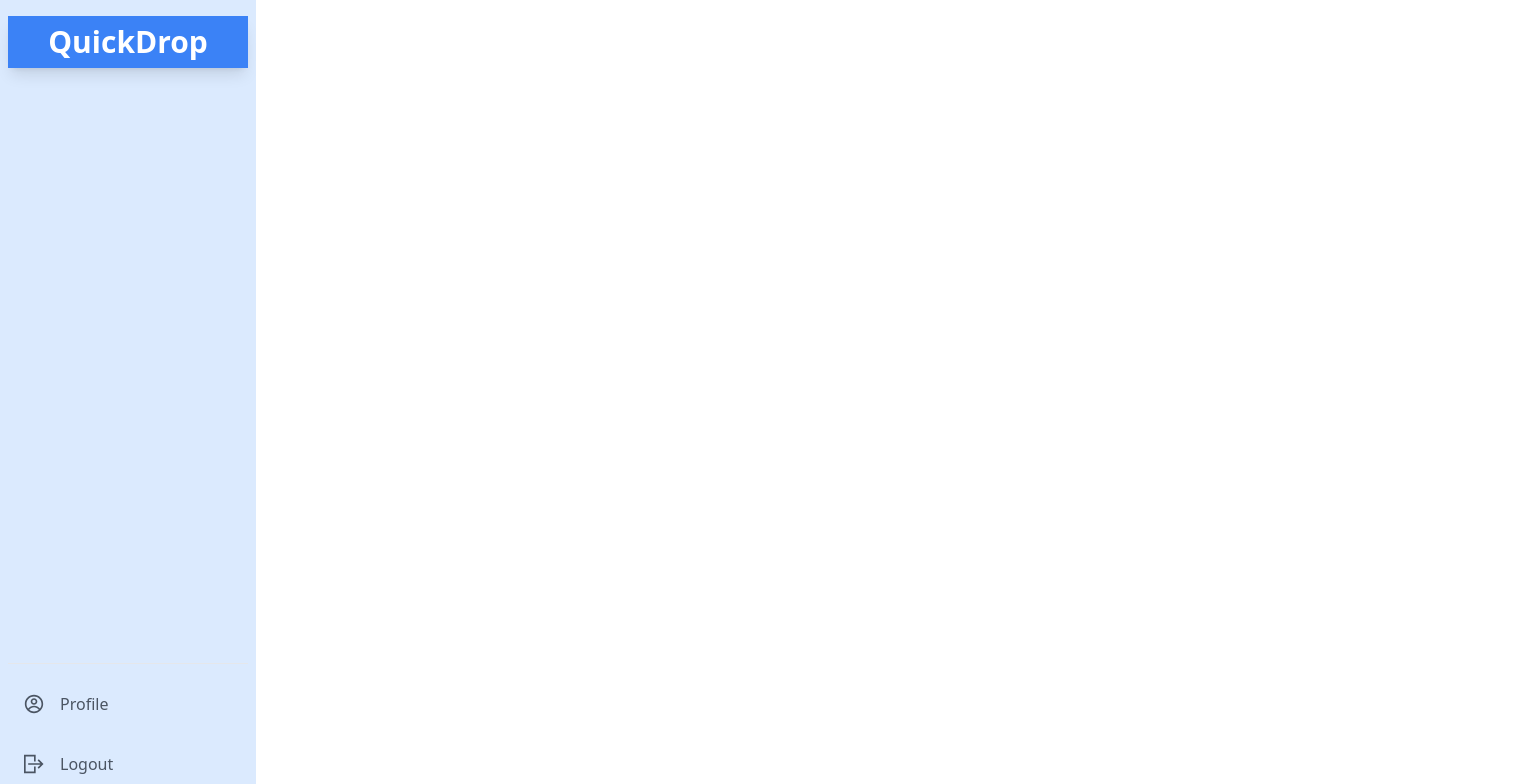
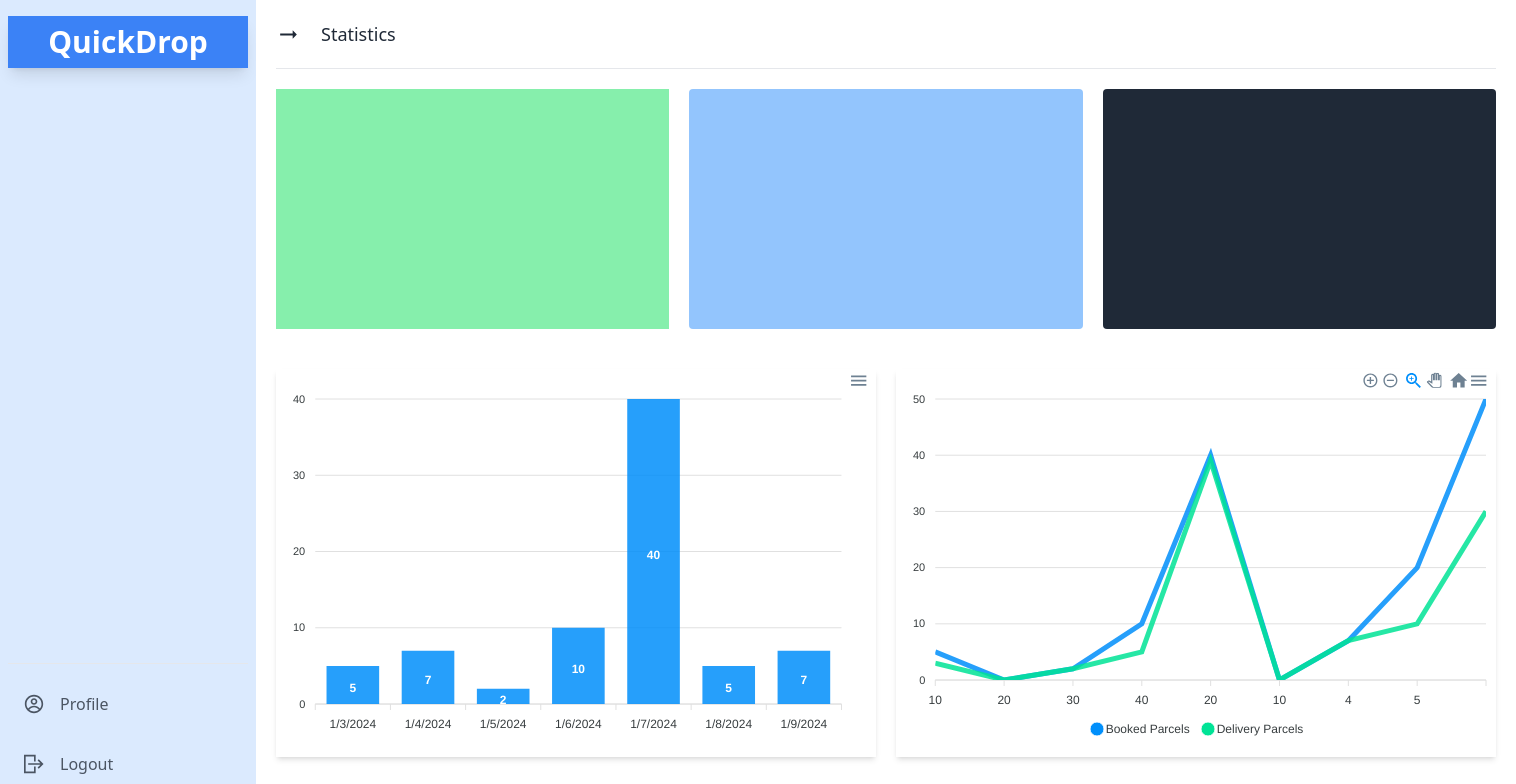
Before and after one commit to Jasminch01/QuickDrop-client, a React (Vite) app: page /deshboard in a window 1280 px wide. Shown: the top 784 px of the page, 1516 px wide, since content can reach past the window. Built offline with nearby package versions, Linux system fonts and the light colour scheme; no server answers; sample sign-in values are in the browser's storage.

Commit message:
booking chart by date, comparison chart comparision beetween booked and delivered parcels

```diff
--- /dev/null
+++ b/src/Components/Admin/BookingChart.jsx
@@ -0,0 +1,45 @@
+import { Component } from "react";
+import Chart from "react-apexcharts";
+
+class  BookingChart extends Component {
+  constructor(props) {
+    super(props);
+
+    this.state = {
+      options: {
+        chart: {
+          id: "bar-chart",
+        },
+        xaxis: {
+          categories: ["1/3/2024", "1/4/2024","1/5/2024","1/6/2024","1/7/2024","1/8/2024", "1/9/2024",],
+        },
+      },
+      series: [
+        {
+          name: "series-1",
+          data: [5, 7, 2, 10, 40, 5, 7],
+        },
+      ],
+    };
+  }
+
+  render() {
+    return (
+      <div className="app">
+        <div className="row">
+          <div className="mixed-chart">
+            <Chart
+              options={this.state.options}
+              series={this.state.series}
+              type="bar"
+              width={600}
+
+            />
+          </div>
+        </div>
+      </div>
+    );
+  }
+}
+
+export default BookingChart;
--- /dev/null
+++ b/src/Components/Admin/Comparision.jsx
@@ -0,0 +1,48 @@
+import { Component } from "react";
+import Chart from "react-apexcharts";
+
+class  Comparision extends Component {
+  constructor(props) {
+    super(props);
+
+    this.state = {
+      options: {
+        chart: {
+          id: "bar-chart",
+        },
+        xaxis: {
+          categories: [10, 20, 30, 40, 20, 10, 4, 5],
+        },
+      },
+      series: [
+        {
+          name: "Booked Parcels",
+          data: [5, 0, 2, 10, 40, 0, 7, 20, 50],
+        },
+        {
+          name: "Delivery Parcels",
+          data: [3, 0, 2, 5, 39, 0, 7, 10, 30],
+        },
+      ],
+    };
+  }
+
+  render() {
+    return (
+      <div className="app">
+        <div className="row">
+          <div className="mixed-chart">
+            <Chart
+              options={this.state.options}
+              series={this.state.series}
+              type="line"
+              width={600}
+            />
+          </div>
+        </div>
+      </div>
+    );
+  }
+}
+
+export default Comparision;
--- /dev/null
+++ b/src/Components/Admin/Stastastick.jsx
@@ -0,0 +1,35 @@
+import { MdArrowRightAlt } from "react-icons/md";
+import BookingChart from "./BookingChart";
+import Comparision from "./Comparision";
+
+const Stastastick = () => {
+  return (
+    <div>
+      <p className="font-medium text-lg flex items-center gap-5">
+        <MdArrowRightAlt size={25} />
+        Statistics
+      </p>
+      <hr className="my-5" />
+      <div className="flex gap-5">
+        <div className="h-60 bg-green-300 w-full">
+        </div>
+        <div className="h-60 rounded bg-blue-300 w-full">
+        </div>
+        <div className="h-60 rounded bg-gray-800 w-full">
+        </div>
+      </div>
+      <div className="flex justify-center">
+        <div className="mt-10 flex gap-5">
+          <div className="shadow-md">
+            <BookingChart />
+          </div>
+          <div className="shadow-md">
+            <Comparision />
+          </div>
+        </div>
+      </div>
+    </div>
+  );
+};
+
+export default Stastastick;
--- a/src/Components/Deshboard/AdminMenu.jsx
+++ b/src/Components/Deshboard/AdminMenu.jsx
@@ -1,10 +1,12 @@
 import MenuItem from "./MenuItems";
 import { FaUsers } from "react-icons/fa";
 import { SiGoogledocs } from "react-icons/si";
+import { BsGraphUp } from 'react-icons/bs'
 
 const AdminMenu = () => {
   return (
     <div>
+      <MenuItem icon={BsGraphUp} label="Statistics" address="/deshboard" />
       <MenuItem icon={FaUsers} label="Users" address="all-users" />
       <MenuItem icon={SiGoogledocs} label="Percels" address="all-parcels" />
       <MenuItem
--- a/src/Routers/Router.jsx
+++ b/src/Routers/Router.jsx
@@ -14,6 +14,7 @@ import MyListings from "../Components/DeliveryMan/MyListings";
 import MyReviews from "../Components/DeliveryMan/MyReviews";
 import MyParcels from "../Components/Users/MyParcels";
 import Profile from "../Components/Profile";
+import Stastastick from "../Components/Admin/Stastastick";
 
 const Router = createBrowserRouter([
   {
@@ -31,18 +32,26 @@ const Router = createBrowserRouter([
       {
         path: "about",
         element: <div></div>,
-      }
+      },
     ],
   },
   {
     path: "/deshboard",
     element: (
       <PrivateRoute>
-        <DeshboardLayout />
+        <DeshboardLayout/>
       </PrivateRoute>
     ),
     errorElement: <div></div>,
     children: [
+      {
+        index : true,
+        element: (
+          <PrivateRoute>
+              <Stastastick/>
+          </PrivateRoute>
+        ),
+      },
       {
         path: "all-users",
         element: (
@@ -58,7 +67,7 @@ const Router = createBrowserRouter([
         element: (
           <PrivateRoute>
             <AdminRoute>
-              <AllParcels/>
+              <AllParcels />
             </AdminRoute>
           </PrivateRoute>
         ),
@@ -68,7 +77,7 @@ const Router = createBrowserRouter([
         element: (
           <PrivateRoute>
             <AdminRoute>
-              <DeliveryMans/>
+              <DeliveryMans />
             </AdminRoute>
           </PrivateRoute>
         ),
@@ -78,7 +87,7 @@ const Router = createBrowserRouter([
         element: (
           <PrivateRoute>
             <DeliveryManRoute>
-              <MyListings/>
+              <MyListings />
             </DeliveryManRoute>
           </PrivateRoute>
         ),
@@ -88,7 +97,7 @@ const Router = createBrowserRouter([
         element: (
           <PrivateRoute>
             <DeliveryManRoute>
-              <MyReviews/>
+              <MyReviews />
             </DeliveryManRoute>
           </PrivateRoute>
         ),
@@ -97,7 +106,7 @@ const Router = createBrowserRouter([
         path: "my-parcels",
         element: (
           <PrivateRoute>
-            <MyParcels/>
+            <MyParcels />
           </PrivateRoute>
         ),
       },
@@ -105,7 +114,7 @@ const Router = createBrowserRouter([
         path: "profile",
         element: (
           <PrivateRoute>
-            <Profile/>
+            <Profile />
           </PrivateRoute>
         ),
       },
```
